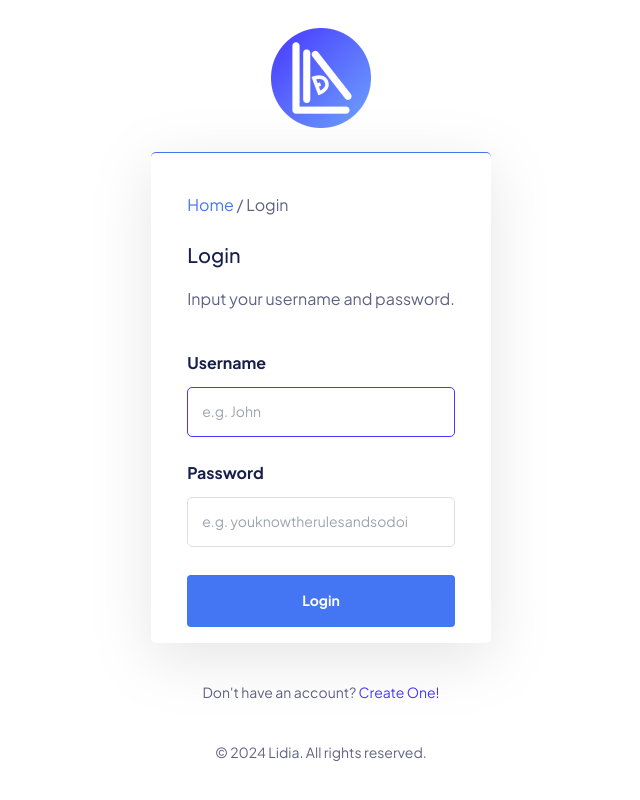
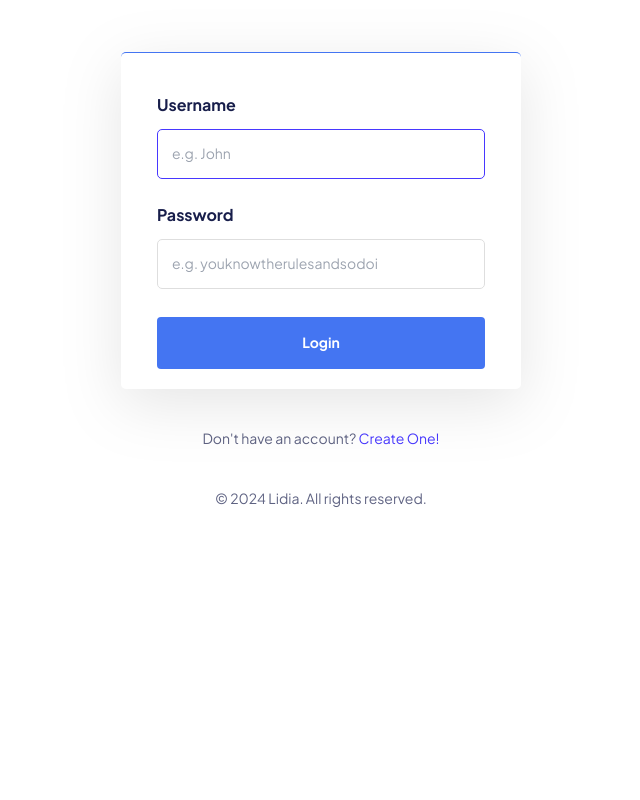
Before and after one commit to anwsaif/lidia-digital-library, a React (Vite) app: page / in a window 1280 px wide. Shown: the top 800 px of the page, without its empty margins (319-959 px from the left). Built offline with nearby package versions, Linux system fonts and the light colour scheme; some icons are missing.

Commit message:
Update Login: fix sizing for > 416px devices

```diff
--- a/src/Pages/Login.jsx
+++ b/src/Pages/Login.jsx
@@ -11,11 +11,7 @@ function Login() {
   return (
     <div id='login' className="container mx-auto h-screen px-2 py-5 xl:py-7 2xl:py-10">
       <div className="flex h-fit flex-col items-center justify-center min-[1920px]:h-full">
-        <img src={logo} alt="" className='max-w-[100px] '/>
-        <div className="w-max-[400px] mt-5 w-fit rounded-[5px] border-t-[1.5px] border-primary bg-white px-6 pb-4 pt-4 drop-shadow-normal-dark md:px-8 lg:px-9 lg:pt-10 xl:mt-6 2xl:mt-12">
-          <p className='mb-6 text-desc'><span className='text-primary'>Home</span> / Login</p>
-          <h6 className='mb-4 text-heading'>Login</h6>
-          <p className='mb-10 text-desc'>Input your username and password.</p>
+        <div className="mt-5 w-fit min-[416px]:w-full max-w-[400px] rounded-[5px] border-t-[1.5px] border-primary bg-white px-6 pb-4 pt-4 drop-shadow-normal-dark md:px-8 lg:px-9 lg:pb-5 lg:pt-10 xl:mt-6 2xl:mt-12">
           <form action="#">
             <label htmlFor="username">Username</label>
             <input autoFocus placeholder='e.g. John' type="text" name='username'  id='username'/>
```
